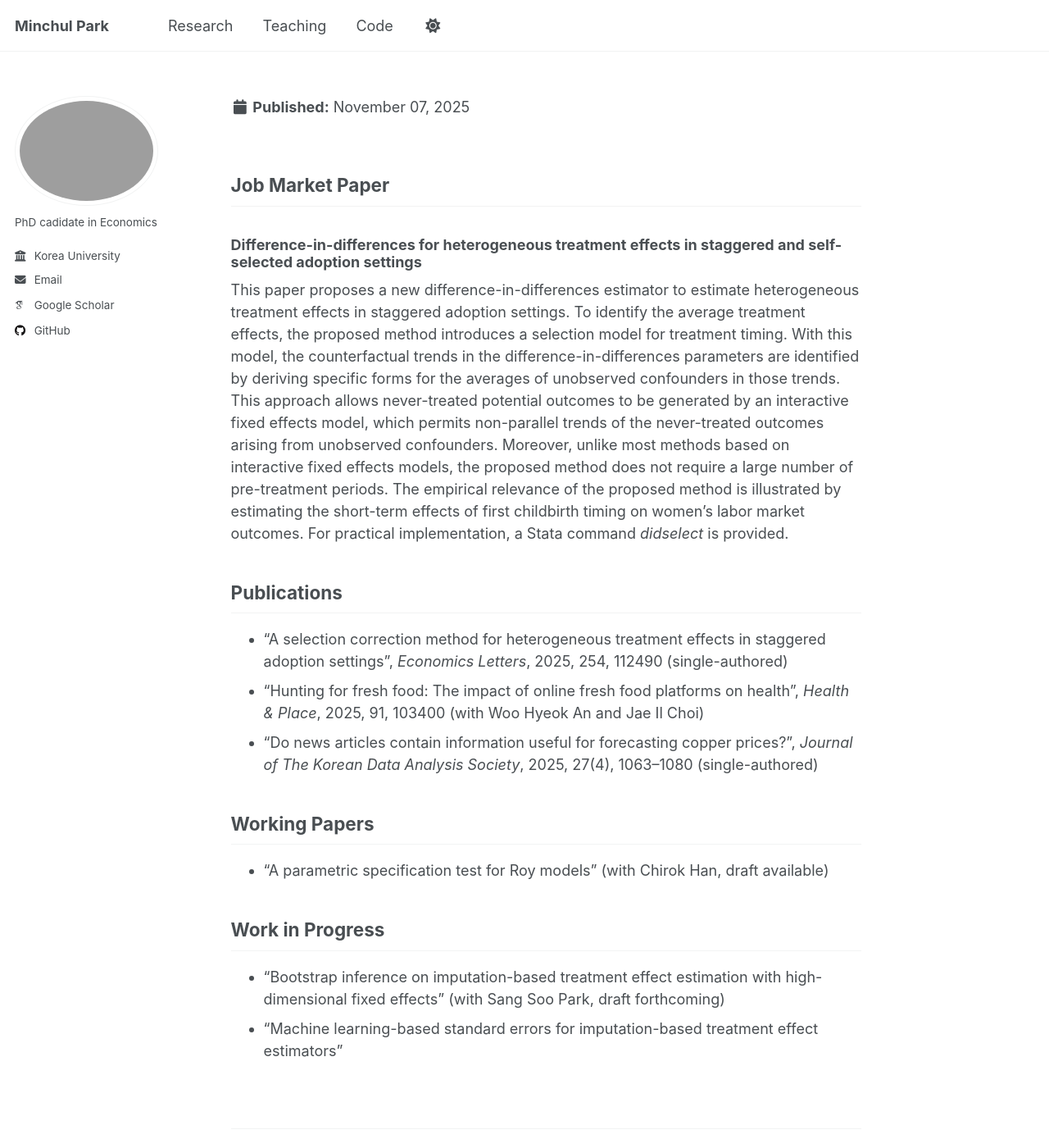
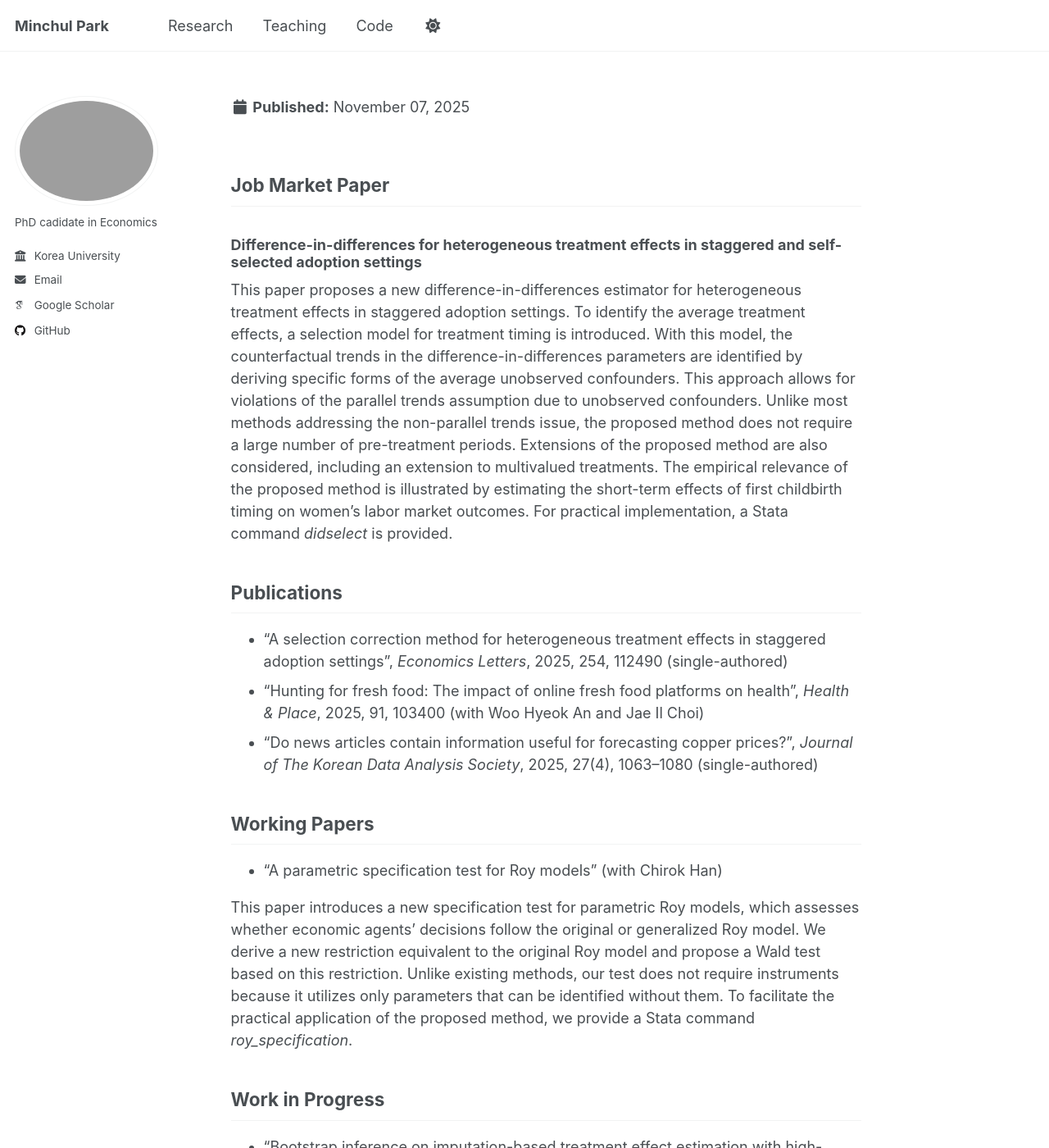
Before and after one commit to econompark/econompark.github.io, a Jekyll site: the page built from _research/research.md, in a window 1280 px wide and 1400 px high. Shown: the whole window at 82% size. Built offline with Jekyll 4.4.1, drawn with Linux system fonts in a browser that asks for light colours; some web fonts are replaced; a script that is not in the unit is left out; some of the changed text lies outside the part shown.

Commit message:
Update research.md

```diff
--- a/_research/research.md
+++ b/_research/research.md
@@ -8,7 +8,7 @@ show_date: false
 ## Job Market Paper
 ### Difference-in-differences for heterogeneous treatment effects in staggered and self-selected adoption settings
 
-This paper proposes a new difference-in-differences estimator to estimate heterogeneous treatment effects in staggered adoption settings. To identify the average treatment effects, the proposed method introduces a selection model for treatment timing. With this model, the counterfactual trends in the difference-in-differences parameters are identified by deriving specific forms for the averages of unobserved confounders in those trends. This approach allows never-treated potential outcomes to be generated by an interactive fixed effects model, which permits non-parallel trends of the never-treated outcomes arising from unobserved confounders. Moreover, unlike most methods based on interactive fixed effects models, the proposed method does not require a large number of pre-treatment periods. The empirical relevance of the proposed method is illustrated by estimating the short-term effects of first childbirth timing on women’s labor market outcomes. For practical implementation, a Stata command _didselect_ is provided.
+This paper proposes a new difference-in-differences estimator for heterogeneous treatment effects in staggered adoption settings. To identify the average treatment effects, a selection model for treatment timing is introduced. With this model, the counterfactual trends in the difference-in-differences parameters are identified by deriving specific forms of the average unobserved confounders. This approach allows for violations of the parallel trends assumption due to unobserved confounders. Unlike most methods addressing the non-parallel trends issue, the proposed method does not require a large number of pre-treatment periods. Extensions of the proposed method are also considered, including an extension to multivalued treatments. The empirical relevance of the proposed method is illustrated by estimating the short-term effects of first childbirth timing on women’s labor market outcomes. For practical implementation, a Stata command _didselect_ is provided.
 
 ## Publications
   - "A selection correction method for heterogeneous treatment effects in staggered adoption settings", *Economics Letters*, 2025, 254, 112490 (single-authored)
@@ -16,8 +16,10 @@ This paper proposes a new difference-in-differences estimator to estimate hetero
   - "Do news articles contain information useful for forecasting copper prices?", *Journal of The Korean Data Analysis Society*, 2025, 27(4), 1063--1080 (single-authored)
 
 ## Working Papers
-  - "A parametric specification test for Roy models" (with Chirok Han, draft available)
+  - "A parametric specification test for Roy models" (with Chirok Han)
+
+This paper introduces a new specification test for parametric Roy models, which assesses whether economic agents' decisions follow the original or generalized Roy model. We derive a new restriction equivalent to the original Roy model and propose a Wald test based on this restriction. Unlike existing methods, our test does not require instruments because it utilizes only parameters that can be identified without them. To facilitate the practical application of the proposed method, we provide a Stata command _roy_specification_.
 
 ## Work in Progress
-  - "Bootstrap inference on imputation-based treatment effect estimation with high-dimensional fixed effects" (with Sang Soo Park, draft forthcoming)
+  - "Bootstrap inference on imputation-based treatment effect estimation with high-dimensional fixed effects" (with Sang Soo Park)
   - "Machine learning-based standard errors for imputation-based treatment effect estimators"
```
